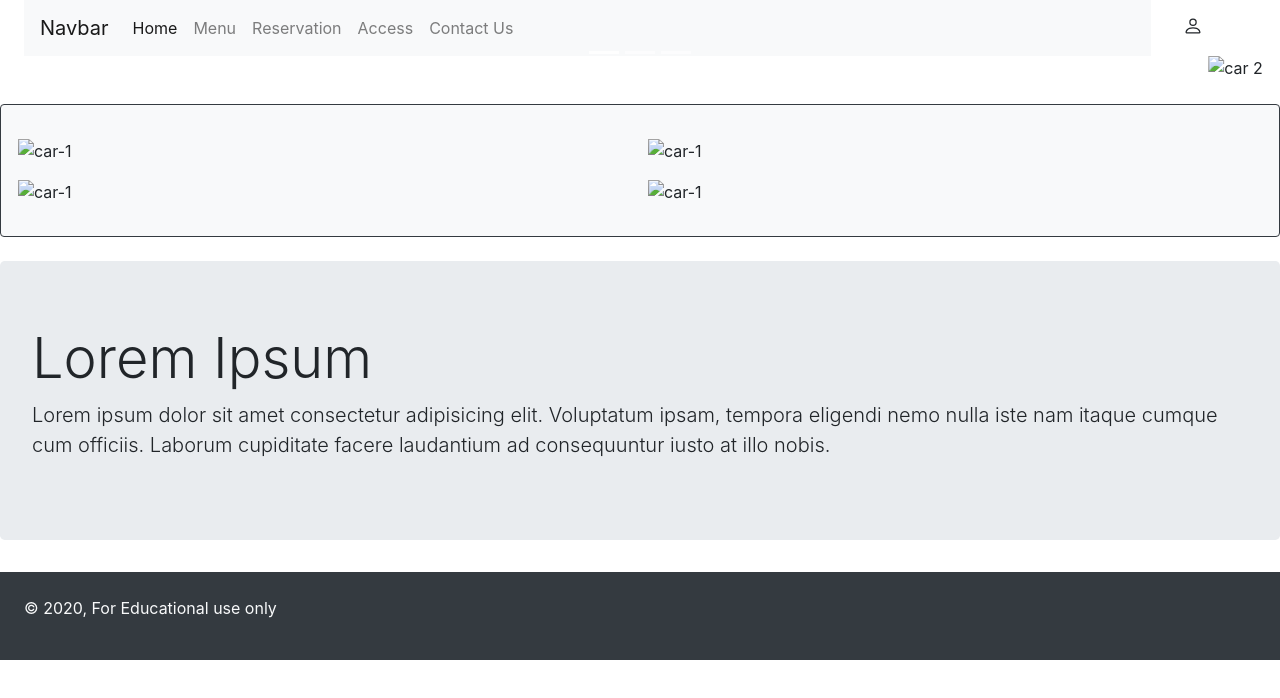
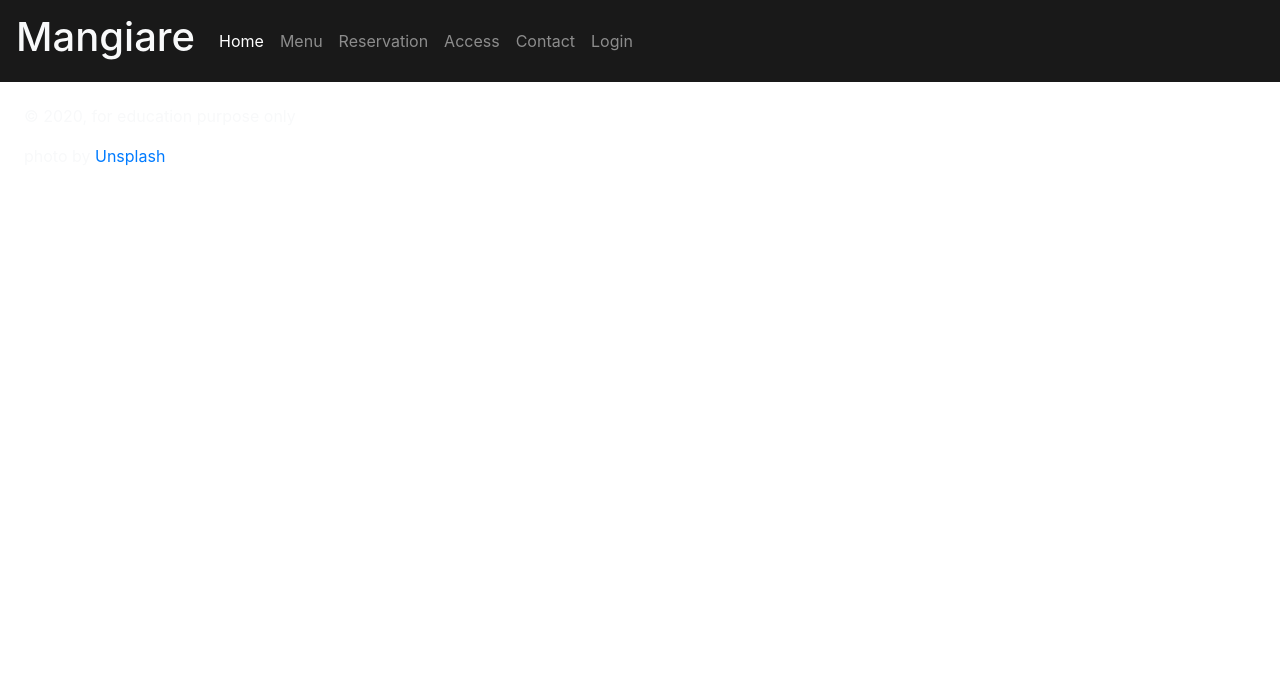
Before and after one commit to rowaxl/Mangiare, a plain HTML site: page index.html in a window 1280 px wide. Drawn offline with nearby package versions, Linux system fonts and the light colour scheme.

Commit message:
add login form

```diff
--- a/index.html
+++ b/index.html
@@ -4,23 +4,26 @@
   <meta charset="UTF-8">
   <meta name="viewport" content="width=device-width, initial-scale=1.0">
   <link rel="stylesheet" href="https://stackpath.bootstrapcdn.com/bootstrap/4.5.2/css/bootstrap.min.css" integrity="sha384-JcKb8q3iqJ61gNV9KGb8thSsNjpSL0n8PARn9HuZOnIxN0hoP+VmmDGMN5t9UJ0Z" crossorigin="anonymous">
+  <link rel="stylesheet" href="styles/style.css">
   <title>Mangiare</title>
 </head>
 <body>
-  <div class="container-fluid px-0">
 
-    <div class="row px-4">
-      <div class="col-11">
-        <nav class="navbar navbar-expand-lg navbar-light bg-light">
-          <a class="navbar-brand" href="#">Navbar</a>
-          <button class="navbar-toggler" type="button" data-toggle="collapse" data-target="#navbarSupportedContent" aria-controls="navbarSupportedContent" aria-expanded="false" aria-label="Toggle navigation">
+  <div class="container-fluid px-0 access">
+    <header>
+      <div class="row px-0">
+        <div class="col-12">
+          <nav class="navbar navbar-expand-lg navbar-dark nav-bar-bg">
+            <a class="navbar-brand text-light" href="index.html"><p class="h1">Mangiare</p></a>
+
+            <button class="navbar-toggler btn-dark" type="button" data-toggle="collapse" data-target="#navbarSupportedContent" aria-controls="navbarSupportedContent" aria-expanded="false" aria-label="Toggle navigation">
               <span class="navbar-toggler-icon"></span>
             </button>
 
             <div class="collapse navbar-collapse" id="navbarSupportedContent">
               <ul class="navbar-nav mr-auto">
                 <li class="nav-item active">
-                <a class="nav-link" href="#">Home <span class="sr-only">(current)</span></a>
+                  <a class="nav-link" href="index.html">Home <span class="sr-only">(current)</span></a>
                 </li>
                 <li class="nav-item">
                   <a class="nav-link" href="#">Menu</a>
@@ -29,29 +32,22 @@
                   <a class="nav-link" href="#">Reservation</a>
                 </li>
                 <li class="nav-item">
-                <a class="nav-link" href="#">Access</a>
+                  <a class="nav-link" href="access.html">Access</a>
                 </li>
                 <li class="nav-item">
-                <a class="nav-link" href="#">Contact Us</a>
+                  <a class="nav-link" href="#">Contact</a>
+                </li>
+                <li class="nav-item">
+                  <button id="btn-login" class="nav-link" data-toggle="modal" data-target="#login-modal">Login</button>
                 </li>
               </ul>
             </div>
           </nav>
         </div>
-
-      <div class="col-1 justify-start">
-        <div class="row">
-          <button type="button" class="btn btn-lg" data-toggle="modal" data-target="#loginModal">
-            <svg width="1em" height="1em" viewBox="0 0 16 16" class="bi bi-person" fill="currentColor" xmlns="http://www.w3.org/2000/svg">
-              <path fill-rule="evenodd" d="M10 5a2 2 0 1 1-4 0 2 2 0 0 1 4 0zM8 8a3 3 0 1 0 0-6 3 3 0 0 0 0 6zm6 5c0 1-1 1-1 1H3s-1 0-1-1 1-4 6-4 6 3 6 4zm-1-.004c-.001-.246-.154-.986-.832-1.664C11.516 10.68 10.289 10 8 10c-2.29 0-3.516.68-4.168 1.332-.678.678-.83 1.418-.832 1.664h10z"/>
-            </svg>
-          </button>
-        </div>
-      </div>
       </div>
 
-    <!-- Modal -->
-    <div class="modal fade" id="loginModal" tabindex="-1" aria-labelledby="loginModalLabel" aria-hidden="true">
+      <!--Login modal -->
+      <div class="modal fade" id="login-modal" tabindex="-1" aria-labelledby="loginModalLabel" aria-hidden="true">
         <div class="modal-dialog">
           <div class="modal-content">
             <div class="modal-header">
@@ -60,13 +56,15 @@
                 <span aria-hidden="true">&times;</span>
               </button>
             </div>
+
             <div class="modal-body">
-            <form>
+              <form id="form-login">
                 <div class="form-group">
                   <label for="input-email">Email address</label>
                   <input type="email" class="form-control" id="input-email" aria-describedby="emailHelp">
                   <small id="emailHelp" class="form-text text-muted">We'll never share your email with anyone else.</small>
                 </div>
+
                 <div class="form-group">
                   <label for="input-password">Password</label>
                   <input type="password" class="form-control" id="input-password">
@@ -77,58 +75,14 @@
           </div>
         </div>
       </div>
+    </header>
 
-    <div id="slide-gallery" class="carousel slide" data-ride="carousel">
-      <ol class="carousel-indicators">
-        <li data-target="#slide-gallery" data-slide-to="0" class="active"></li>
-        <li data-target="#slide-gallery" data-slide-to="1"></li>
-        <li data-target="#slide-gallery" data-slide-to="2"></li>
-      </ol>
-      <div class="carousel-inner">
-        <div class="carousel-item active">
-          <img src="img/xc40-large.jpg" class="d-block w-100" alt="car 1">
-        </div>
-        <div class="carousel-item">
-          <img src="img/xc60-large.jpg" class="d-block w-100" alt="car 2">
-        </div>
-        <div class="carousel-item">
-          <img src="img/xc90-large.jpg" class="d-block w-100" alt="car 3">
-        </div>
-      </div>
-      <a class="carousel-control-prev" href="#slide-gallery" role="button" data-slide="prev">
-        <span class="carousel-control-prev-icon" aria-hidden="true"></span>
-        <span class="sr-only">Previous</span>
-      </a>
-      <a class="carousel-control-next" href="#slide-gallery" role="button" data-slide="next">
-        <span class="carousel-control-next-icon" aria-hidden="true"></span>
-        <span class="sr-only">Next</span>
-      </a>
-    </div>
+    <main class="my-4">
+    </main>
 
-    <div class="card w-100 rounded border-dark p-4 my-4 mx-auto bg-light">
-      <div class="row">
-        <div class="col-md-6 col-12 p-2">
-          <img src="img/car-01.jpeg" class="img-fluid" alt="car-1">
-        </div>
-        <div class="col-md-6 col-12 p-2">
-          <img src="img/car-02.jpeg" class="img-fluid" alt="car-1">
-        </div>
-        <div class="col-md-6 col-12 p-2">
-          <img src="img/car-03.jpeg" class="img-fluid" alt="car-1">
-        </div>
-        <div class="col-md-6 col-12 p-2">
-          <img src="img/car-04.jpeg" class="img-fluid" alt="car-1">
-        </div>
-      </div>
-    </div>
-
-    <div class="jumbotron">
-      <h1 class="display-4">Lorem Ipsum</h1>
-      <p class="lead">Lorem ipsum dolor sit amet consectetur adipisicing elit. Voluptatum ipsam, tempora eligendi nemo nulla iste nam itaque cumque cum officiis. Laborum cupiditate facere laudantium ad consequuntur iusto at illo nobis.</p>
-    </div>
-
-    <footer class="bg-dark text-light p-4">
-      <p>&copy; 2020, For Educational use only</p>
+    <footer class="px-4">
+      <p class="text-light">&copy; 2020, for education purpose only</p>
+      <p class="text-light">photo by <a href="www.unsplash.com">Unsplash</a></p>
     </footer>
   </div>
 
```
Also changed, not shown: access.html (+33 -4 lines). Lines whose indentation alone changed are shown as unchanged.
